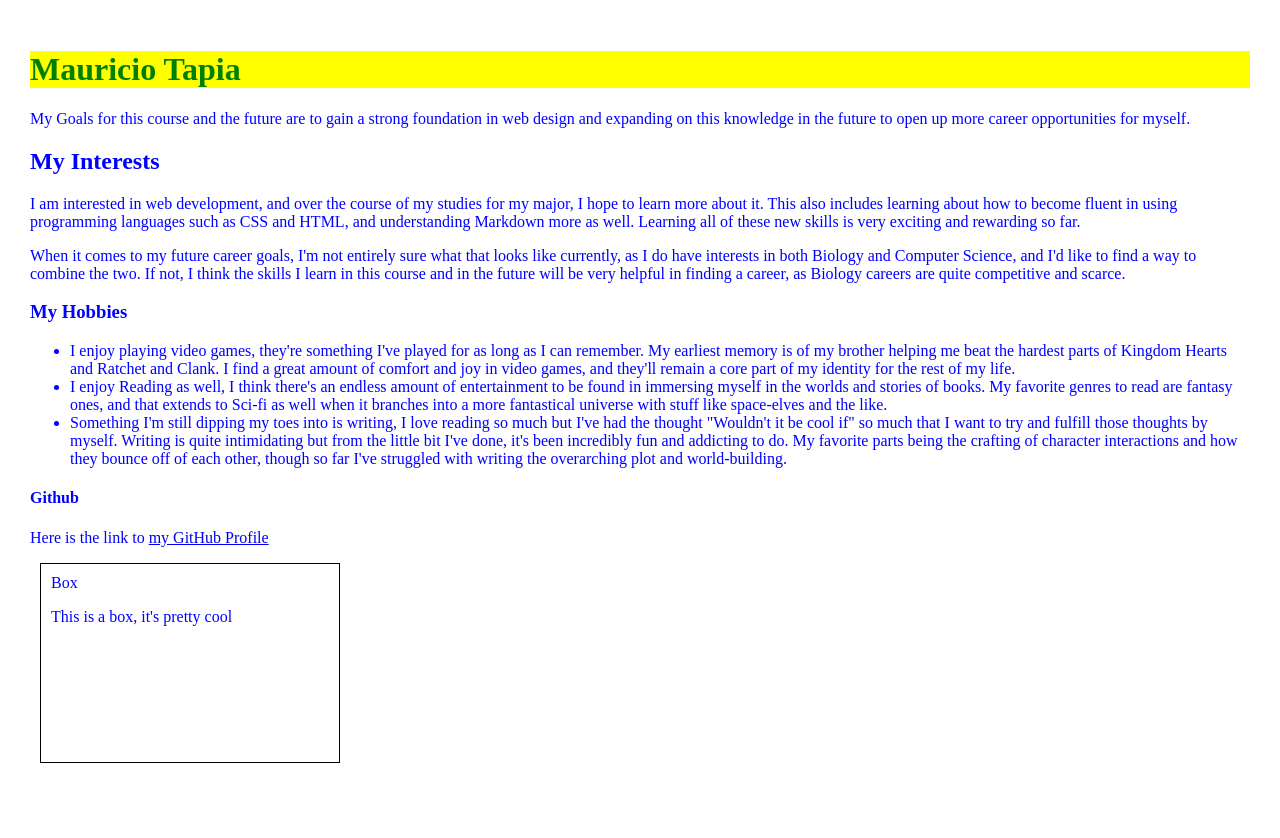
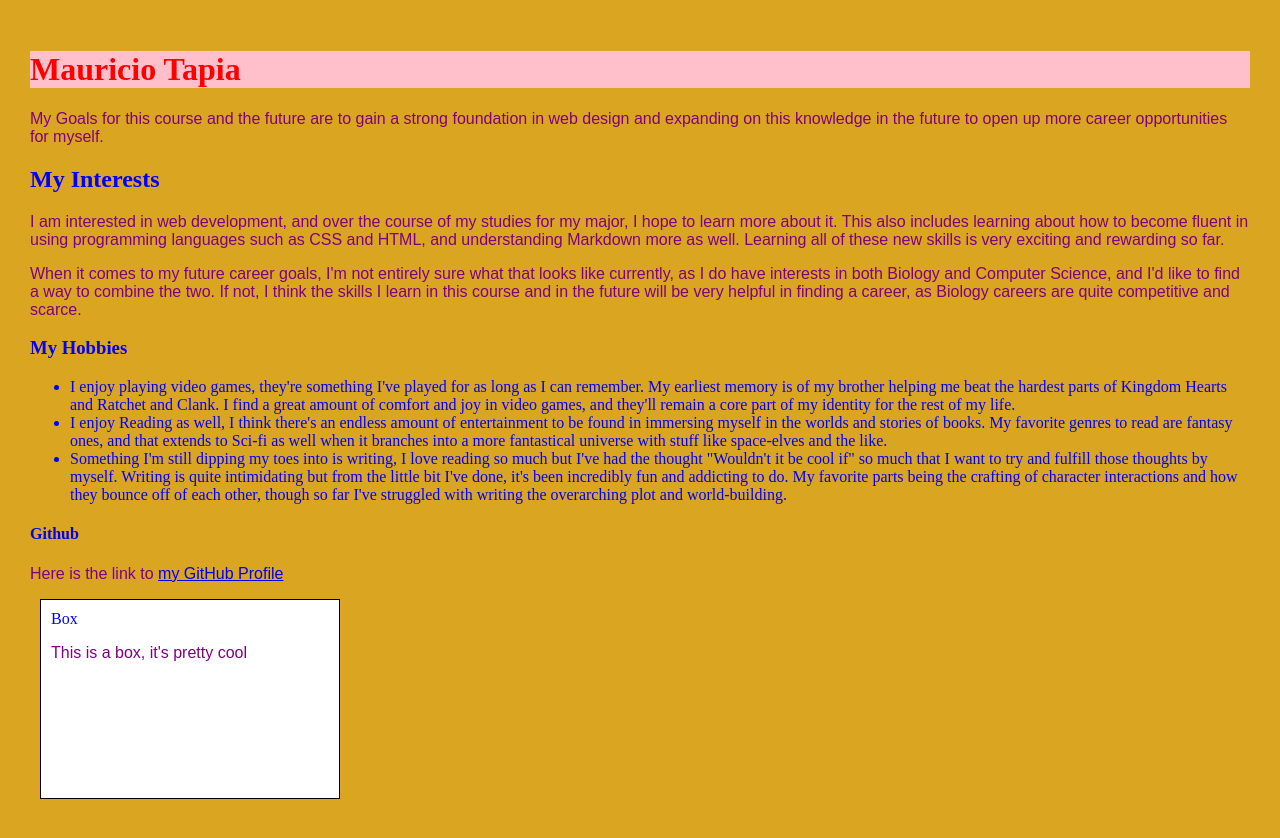
Before and after one commit to Matapia04/Course-Repository-for-CA-Fundamentals, a plain HTML site: page Project 01/index.html in a window 1280 px wide. Before the commit the page ends 803 px from the top, so only its background shows below. Drawn offline with Linux system fonts and the light colour scheme.

Commit message:
color changes

```diff
--- a/Project 01/style.css
+++ b/Project 01/style.css
@@ -11,13 +11,19 @@
     height: 200px;
 }
 h1 {
-    color: green;
-    background-color: yellow;
+    color: red;
+    background-color: pink;
     font-size: 32px;
+    font-family:'Times New Roman', Times, serif
+}
+p {
+    font-family:Arial, Helvetica, sans-serif;
+    color: purple;
 }
 body {
-    background-color: white;
+    background-color: goldenrod;
     color: blue;
     margin: 15px;
     padding: 15px;
+    border-radius: auto;
 }
```
